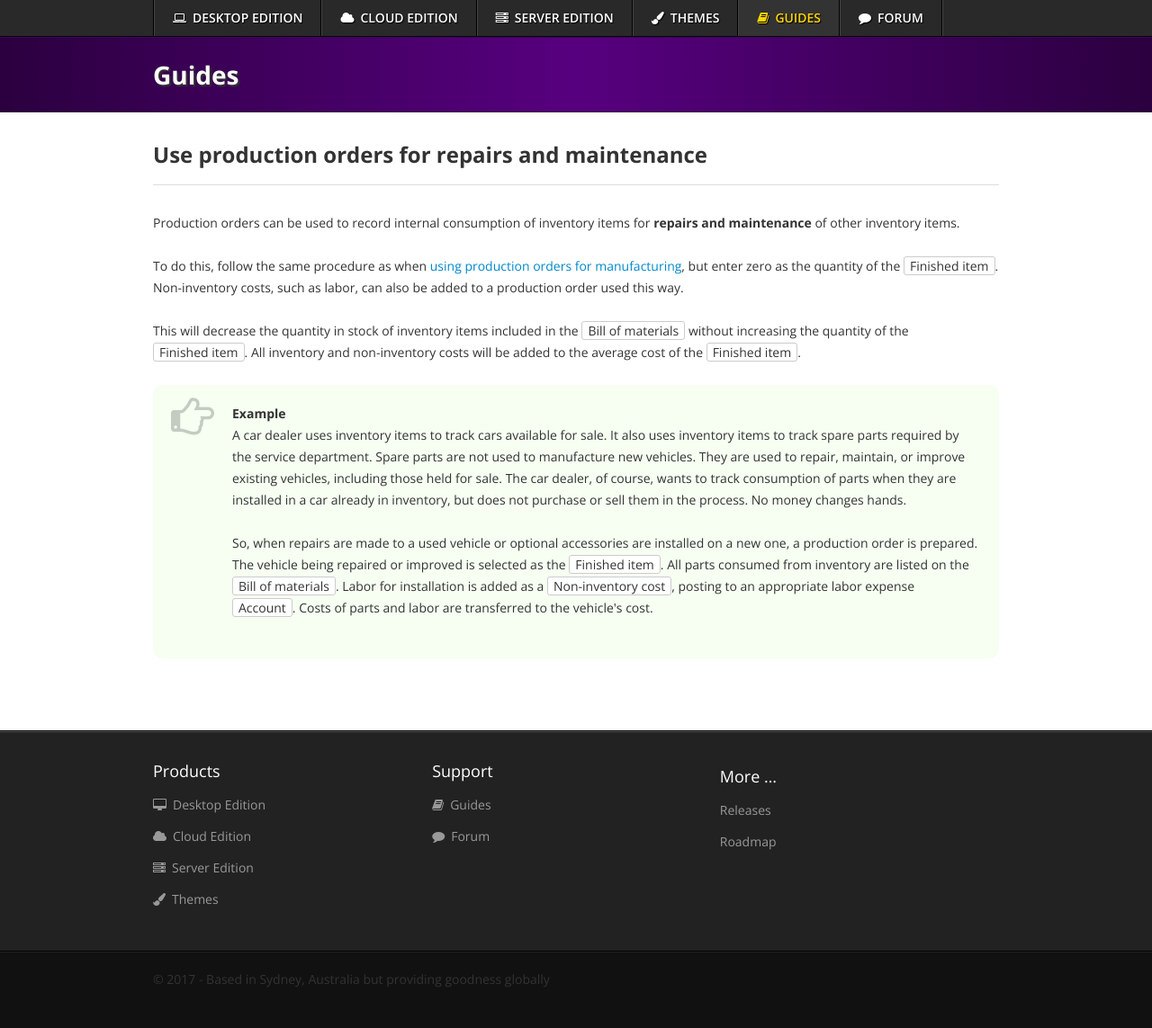
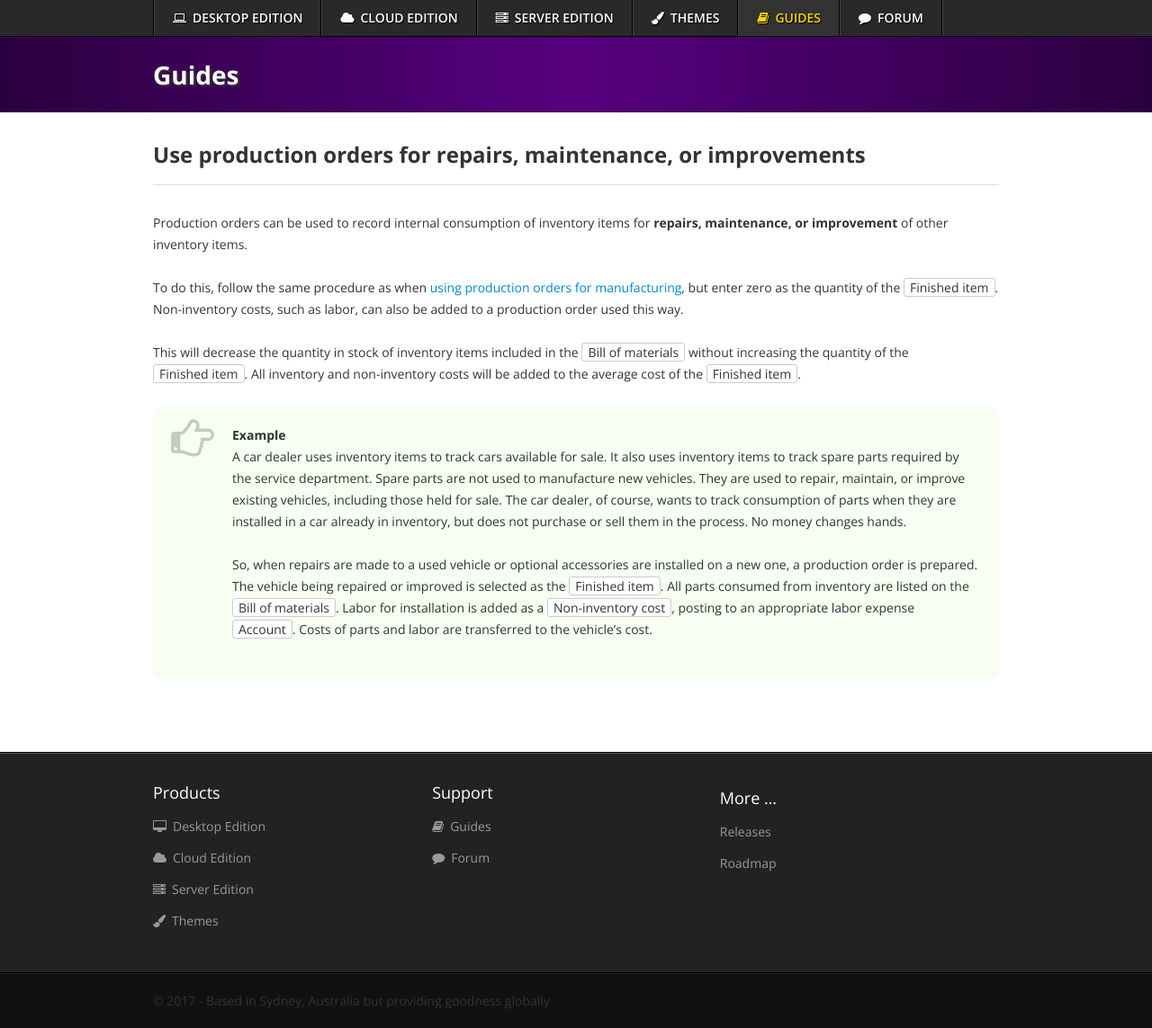
Before and after one commit to 3etechinns/www.manager.io, a Jekyll site: the page built from _guides/5500.html, in a window 1280 px wide. Shown: the whole page at 90% size. Built offline with Jekyll 4.4.1, drawn with Linux system fonts in a browser that asks for light colours; nearby versions of some CDN libraries; comment, search, counter and statistics services are not loaded; before the commit the page ends 1119 px from its top, so only the background shows below that.

Commit message:
Updating existing guide

```diff
--- a/_guides/5500.html
+++ b/_guides/5500.html
@@ -1,12 +1,13 @@
 ---
 layout: guide
-title: Use production orders for repairs and maintenance
+title: Use production orders for repairs, maintenance, or improvements
 tags: production-orders inventory-items production-order-view production-order-form
 ---
-<p>Production orders can be used to record internal consumption of inventory items for <strong>repairs and maintenance</strong> of other inventory items.</p>
-
+<p>Production orders can be used to record internal consumption of inventory items for <strong>repairs, maintenance, or improvement</strong> of other inventory items.</p>
 <p>To do this, follow the same procedure as when <a href="/guides/7767">using production orders for manufacturing</a>, but enter zero as the quantity of the <code>Finished item</code>. Non-inventory costs, such as labor, can also be added to a production order used this way.</p>
-
 <p>This will decrease the quantity in stock of inventory items included in the <code>Bill of materials</code> without increasing the quantity of the <code>Finished item</code>. All inventory and non-inventory costs will be added to the average cost of the <code>Finished item</code>.</p>
-
-<table style="background-color: #F6FFF2; border-radius: 10px; margin-bottom: 20px"><tr><td style="font-size: 48px; opacity: 0.25; padding: 20px; padding-top: 0px; padding-right: 0px; vertical-align: top"><i class="fa fa-hand-o-right"></i></td><td style="padding: 20px"><p><strong>Example</strong><br>A car dealer uses inventory items to track cars available for sale. It also uses inventory items to track spare parts required by the service department. Spare parts are not used to manufacture new vehicles. They are used to repair, maintain, or improve existing vehicles, including those held for sale. The car dealer, of course, wants to track consumption of parts when they are installed in a car already in inventory, but does not purchase or sell them in the process. No money changes hands.<br><br>So, when repairs are made to a used vehicle or optional accessories are installed on a new one, a production order is prepared. The vehicle being repaired or improved is selected as the <code>Finished item</code>. All parts consumed from inventory are listed on the <code>Bill of materials</code>. Labor for installation is added as a <code>Non-inventory cost</code>, posting to an appropriate labor expense <code>Account</code>. Costs of parts and labor are transferred to the vehicle's cost.</p></td></tr></table>
+<table style="background-color: #F6FFF2; border-radius: 10px; margin-bottom: 20px"><tr><td style="font-size: 48px; opacity: 0.25; padding: 20px; padding-top: 0px; padding-right: 0px; vertical-align: top"><i class="fa fa-hand-o-right"></i></td><td style="padding: 20px">
+<p><strong>Example</strong><br>
+A car dealer uses inventory items to track cars available for sale. It also uses inventory items to track spare parts required by the service department. Spare parts are not used to manufacture new vehicles. They are used to repair, maintain, or improve existing vehicles, including those held for sale. The car dealer, of course, wants to track consumption of parts when they are installed in a car already in inventory, but does not purchase or sell them in the process. No money changes hands.<br>
+<br>So, when repairs are made to a used vehicle or optional accessories are installed on a new one, a production order is prepared. The vehicle being repaired or improved is selected as the <code>Finished item</code>. All parts consumed from inventory are listed on the <code>Bill of materials</code>. Labor for installation is added as a <code>Non-inventory cost</code>, posting to an appropriate labor expense <code>Account</code>. Costs of parts and labor are transferred to the vehicle’s cost.</p>
+</td></tr></table>
```
